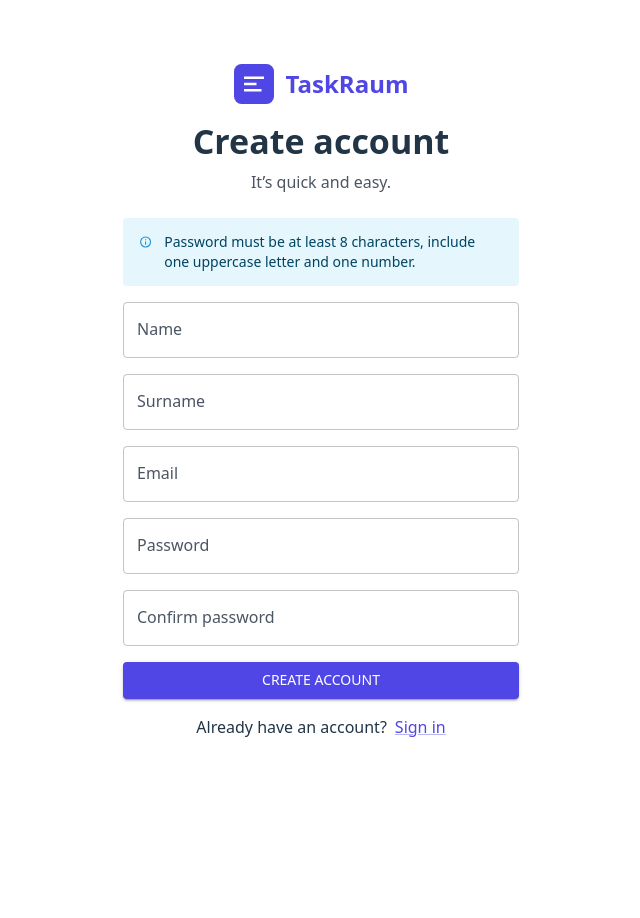
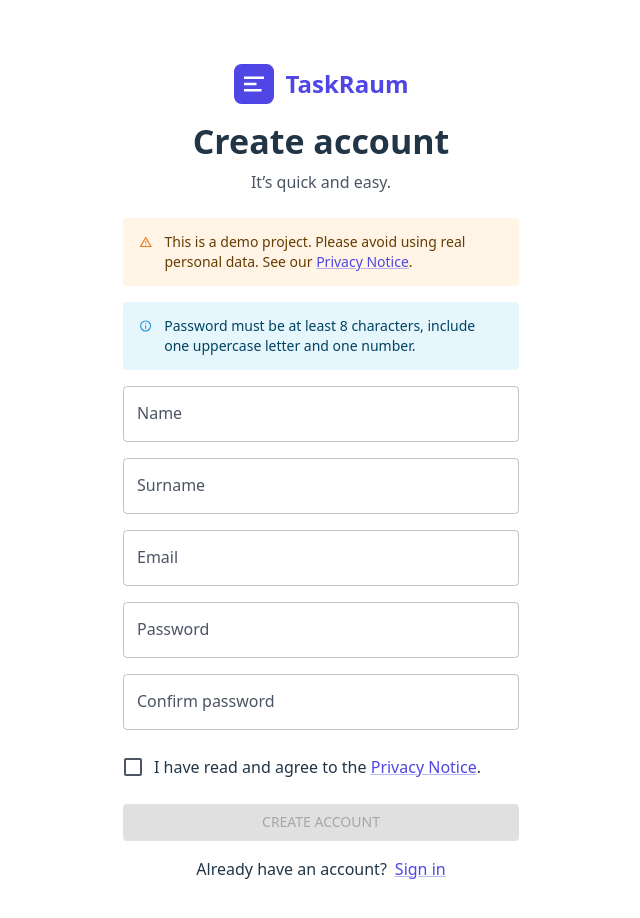
Before and after one commit to emrullaharac/TaskRaum, a React (Vite) app in the folder frontend/: page /register in a window 1280 px wide. Shown: the top 918 px of the page, without its empty margins (319-959 px from the left). Before the commit the page ends 803 px from the top, so only its background shows below. Built offline with nearby package versions, Linux system fonts and the light colour scheme; no server answers; some icons are missing.

Commit message:
feat: add Privacy Notice link on RegisterPage

```diff
--- a/frontend/src/pages/Auth/RegisterPage.tsx
+++ b/frontend/src/pages/Auth/RegisterPage.tsx
@@ -1,4 +1,4 @@
-import {Stack, TextField, Link, Alert} from "@mui/material";
+import { Stack, TextField, Link, Alert, FormControlLabel, Checkbox, FormHelperText } from "@mui/material";
 import { LoadingButton } from "@mui/lab";
 import { Link as RouterLink, useNavigate } from "react-router-dom";
 import { useForm, Controller } from "react-hook-form";
@@ -22,16 +22,29 @@ function getApiMessage(err: unknown): string {
 export default function RegisterPage() {
     const navigate = useNavigate();
     const [formError, setFormError] = useState<string | null>(null);
+    const [acceptPrivacy, setAcceptPrivacy] = useState(false);
+    const [showPrivacyError, setShowPrivacyError] = useState(false);
 
     const { control, handleSubmit, formState: { isSubmitting } } = useForm<RegisterInput>({
         resolver: zodResolver(registerSchema),
         defaultValues: {
-            name: "", surname: "", email: "", password: "", confirmPassword: "",
+            name: "",
+            surname: "",
+            email: "",
+            password: "",
+            confirmPassword: "",
         },
     });
 
     const onSubmit = async (data: RegisterInput) => {
         setFormError(null);
+        setShowPrivacyError(false);
+
+        if (!acceptPrivacy) {
+            setShowPrivacyError(true);
+            return;
+        }
+
         try {
             await apiRegister(data.name, data.surname, data.email, data.password);
             navigate("/login", { replace: true });
@@ -43,6 +56,11 @@ export default function RegisterPage() {
     return (
         <AuthLayout title="Create account" subtitle="It’s quick and easy.">
             <FormErrorAlert message={formError} />
+
+            <Alert severity="warning" sx={{ mb: 2 }}>
+                This is a demo project. Please avoid using real personal data. See our{" "}
+                <Link component={RouterLink} to="/privacy">Privacy Notice</Link>.
+            </Alert>
 
             <Alert severity="info" sx={{ mb: 2 }}>
                 Password must be at least 8 characters, include one uppercase letter and one number.
@@ -94,7 +112,34 @@ export default function RegisterPage() {
                     <PasswordField<RegisterInput> control={control} name="password" label="Password" />
                     <PasswordField<RegisterInput> control={control} name="confirmPassword" label="Confirm password" />
 
-                    <LoadingButton type="submit" variant="contained" loading={isSubmitting}>
+                    <div>
+                        <FormControlLabel
+                            control={
+                                <Checkbox
+                                    checked={acceptPrivacy}
+                                    onChange={(e) => setAcceptPrivacy(e.target.checked)}
+                                />
+                            }
+                            label={
+                                <>
+                                    I have read and agree to the{" "}
+                                    <Link component={RouterLink} to="/privacy">Privacy Notice</Link>.
+                                </>
+                            }
+                        />
+                        {showPrivacyError && !acceptPrivacy && (
+                            <FormHelperText error>
+                                You must agree to the Privacy Notice to continue.
+                            </FormHelperText>
+                        )}
+                    </div>
+
+                    <LoadingButton
+                        type="submit"
+                        variant="contained"
+                        loading={isSubmitting}
+                        disabled={!acceptPrivacy}
+                    >
                         Create account
                     </LoadingButton>
                 </Stack>
```
